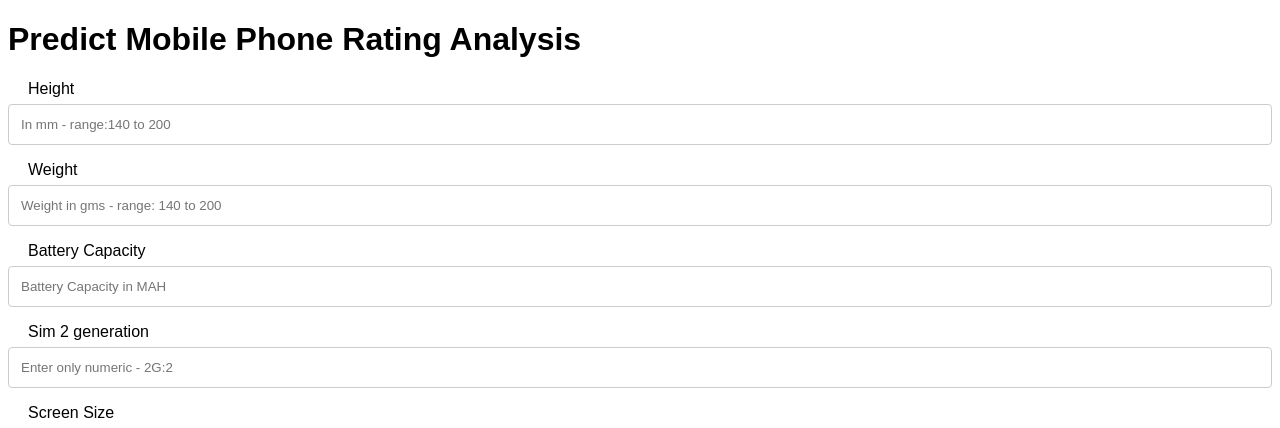
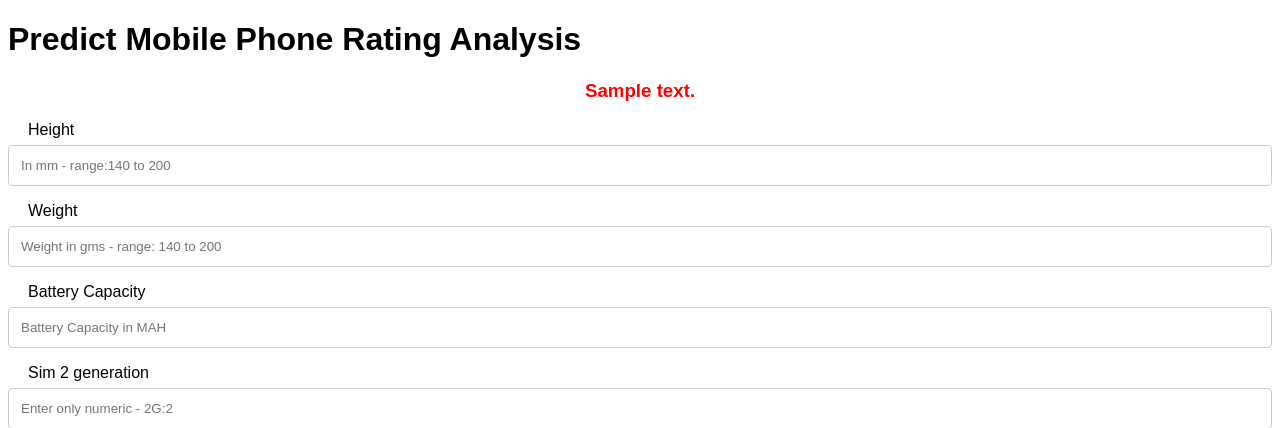
Before and after one commit to bridgecrew-perf6/MLModelsDeployment, a Flask app: template templates/index.html in a window 1280 px wide. Shown: the top 428 px of the page. Run offline with Flask 2, Linux system fonts and the light colour scheme; the template is opened without the code that fills it: most values are stand-ins (such as "Sample title", 1, 10 or a date in 2020); parts of the project's set-up code (start-up, migrations or seed data) failed here and were passed over.

Commit message:
Update index.html

```diff
--- a/templates/index.html
+++ b/templates/index.html
@@ -42,7 +42,7 @@
     </style>
  <div class="login" style = "top:180px;" >
 	<h1>Predict Mobile Phone Rating Analysis</h1>
-
+	 <font color = "red"><center><h3>{{ prediction_text }}</h3></center></font>
      <!-- Main Input For Receiving Query to our ML -->
     <form action="{{ url_for('predict')}}"method="post">
       <label style = "margin:20px;">Height</label><input type="text" name="Height" placeholder="In mm - range:140 to 200" required="required" /><br>
@@ -60,7 +60,7 @@
 
    <br>
    <br>
-   {{ prediction_text }}
+
 
  </div>
 
```
